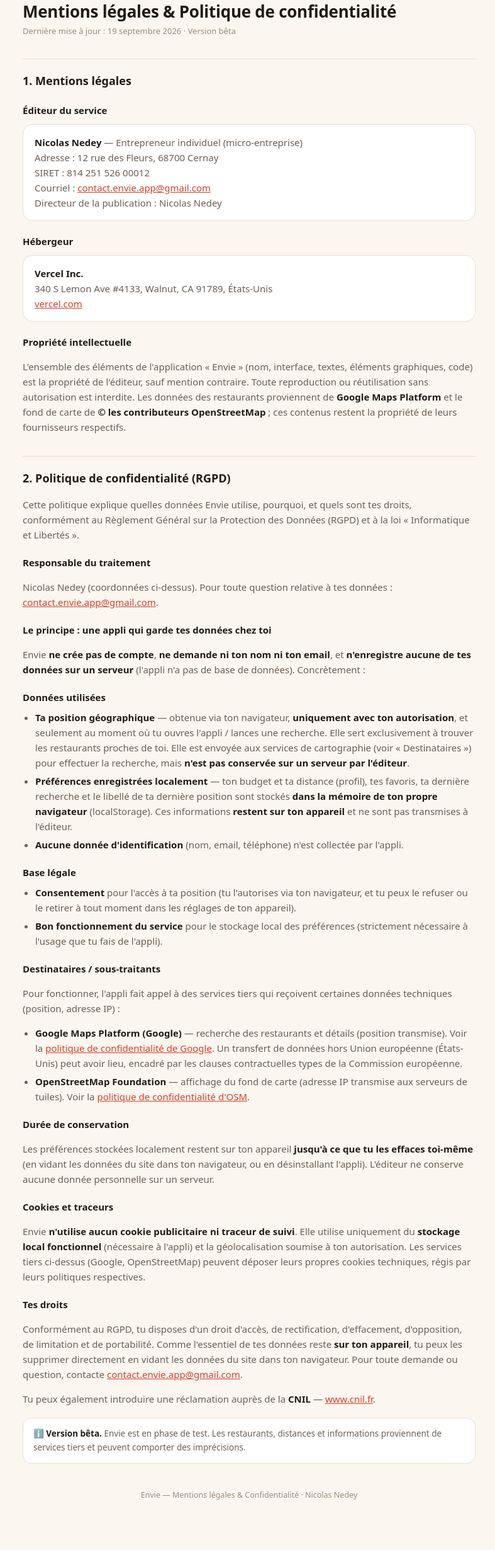
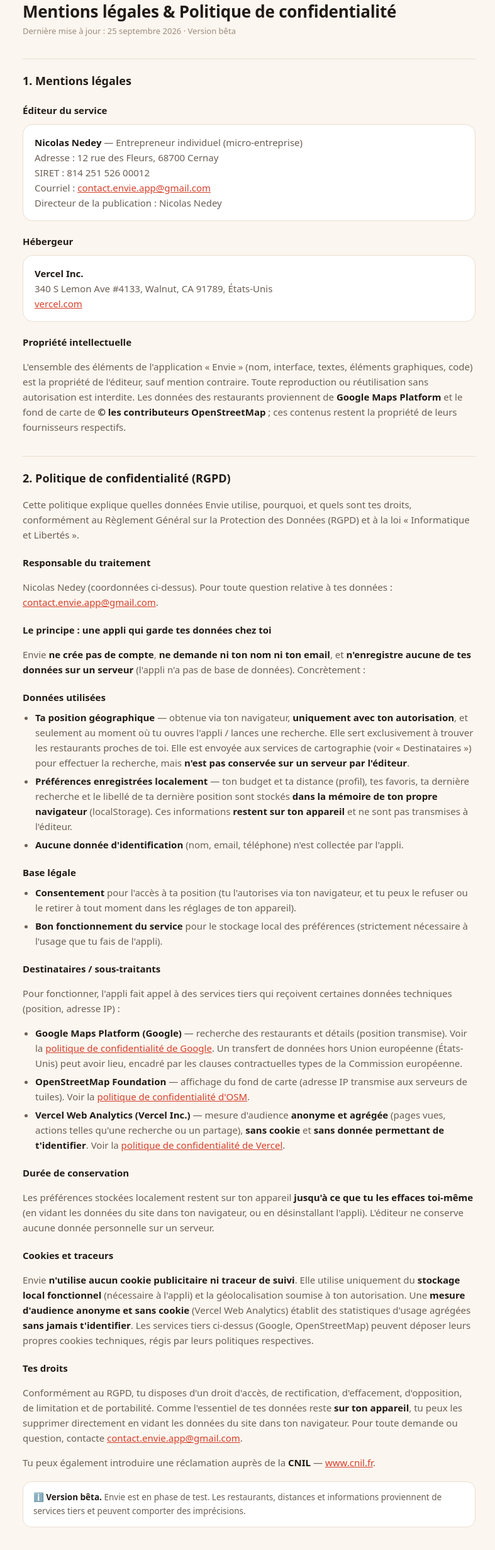
Before and after one commit to ruydo25/envie, a plain HTML site: page mentions-legales.html in a window 1280 px wide. Shown: the part 99-2560 px from the top of the page at 63% size, without its empty margins (244-1031 px from the left). Drawn offline with Linux system fonts and the light colour scheme.

Commit message:
Add files via upload

```diff
--- a/mentions-legales.html
+++ b/mentions-legales.html
@@ -47,7 +47,7 @@
   <a class="back" href="/">← Retour à Envie</a>
   <div class="brand"><span class="dot"></span> Envie</div>
   <h1>Mentions légales &amp; Politique de confidentialité</h1>
-  <p class="updated">Dernière mise à jour : 19 septembre 2026 · Version bêta</p>
+  <p class="updated">Dernière mise à jour : 25 septembre 2026 · Version bêta</p>
 
   <!-- ================= MENTIONS LÉGALES ================= -->
   <h2>1. Mentions légales</h2>
@@ -126,6 +126,10 @@
       clauses contractuelles types de la Commission européenne.</li>
     <li><b>OpenStreetMap Foundation</b> — affichage du fond de carte (adresse IP transmise aux serveurs de tuiles).
       Voir la <a href="https://wiki.osmfoundation.org/wiki/Privacy_Policy" target="_blank" rel="noopener">politique de confidentialité d'OSM</a>.</li>
+    <li><b>Vercel Web Analytics (Vercel Inc.)</b> — mesure d'audience <b>anonyme et agrégée</b>
+      (pages vues, actions telles qu'une recherche ou un partage), <b>sans cookie</b> et
+      <b>sans donnée permettant de t'identifier</b>. Voir la
+      <a href="https://vercel.com/legal/privacy-policy" target="_blank" rel="noopener">politique de confidentialité de Vercel</a>.</li>
   </ul>
 
   <h3>Durée de conservation</h3>
@@ -136,8 +140,10 @@
   <h3>Cookies et traceurs</h3>
   <p>Envie <b>n'utilise aucun cookie publicitaire ni traceur de suivi</b>. Elle utilise uniquement
   du <b>stockage local fonctionnel</b> (nécessaire à l'appli) et la géolocalisation soumise à ton
-  autorisation. Les services tiers ci-dessus (Google, OpenStreetMap) peuvent déposer leurs propres
-  cookies techniques, régis par leurs politiques respectives.</p>
+  autorisation. Une <b>mesure d'audience anonyme et sans cookie</b> (Vercel Web Analytics) établit des
+  statistiques d'usage agrégées <b>sans jamais t'identifier</b>. Les services tiers ci-dessus
+  (Google, OpenStreetMap) peuvent déposer leurs propres cookies techniques, régis par leurs
+  politiques respectives.</p>
 
   <h3>Tes droits</h3>
   <p>Conformément au RGPD, tu disposes d'un droit d'accès, de rectification, d'effacement,
```
Also changed, not shown: index.html (+11 -3 lines).
